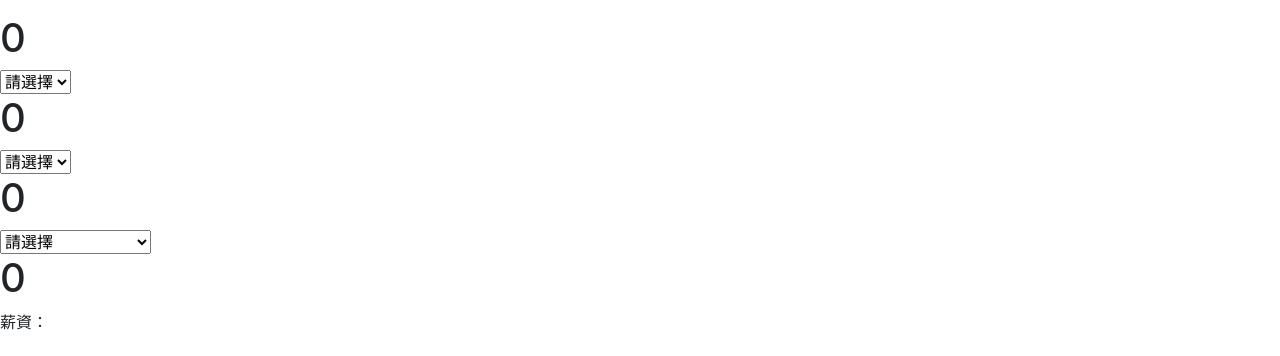
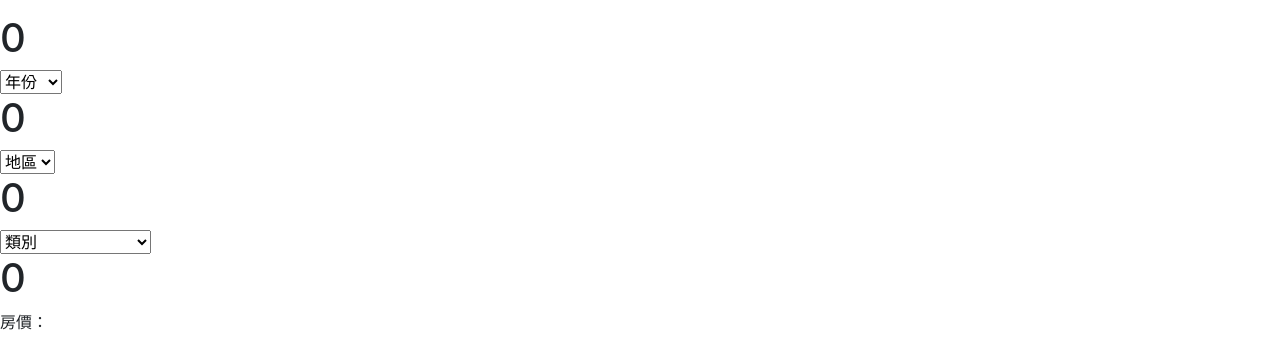
Before and after one commit to FrankLin-37/Group-Nice, a Vue app: page /Two in a window 1280 px wide. Shown: the part 444-800 px from the top of the page. Built offline with nearby package versions, Linux system fonts and the light colour scheme; a web font is replaced by a local one.

Commit message:
update + intstall

```diff
--- a/package.json
+++ b/package.json
@@ -9,9 +9,11 @@
     "preview": "vite preview"
   },
   "dependencies": {
+    "pinia": "^2.1.7",
     "sass": "^1.77.7",
     "vue": "^3.4.29",
-    "vue-router": "^4.3.3"
+    "vue-router": "^4.3.3",
+    "youtube-background": "^1.1.8"
   },
   "devDependencies": {
     "@vitejs/plugin-vue": "^5.0.5",
--- a/src/components/IncomeAndHouse.vue
+++ b/src/components/IncomeAndHouse.vue
@@ -119,14 +119,16 @@ export default{
 
             this.needYear = Math.ceil(this.housePrice / this.income);
 
+            if(!this.housePrice){
+                this.housePrice = ""
+            }
+
             if(!this.needYear){
-                this.needYear =""
+                this.needYear = ""
             }
-            if(!this.housePrice){
-                this.housePrice =""
-            }
+
             if(!this.income){
-                this.income =""
+                this.income = ""
             }
         },
     },
@@ -135,22 +137,11 @@ export default{
 
 <template>
 
-    <h1>{{ this.locationChecked }}</h1>
-    <select name="" id="" v-model="this.locationChecked" @change = "this.getresult()">
-        <option value="0">請選擇</option>
-        <option value="1">台北</option>
-        <option value="2">新北</option>
-        <option value="3">桃園</option>
-        <option value="4">新竹</option>
-        <option value="5">台中</option>
-        <option value="6">台南</option>
-        <option value="7">高雄</option>
-    </select>
-
-
-    <h1>{{ this.yearChecked }}</h1>
+<h1>{{ this.yearChecked }}</h1>
     <select name="" id="" v-model="this.yearChecked" @change = "this.getresult()">
-        <option value="0">請選擇</option>
+        <option value="0">年份</option>
+        <option :value="item" v-for="item in yearset.length">{{ this.yearset[item-1] }}</option>
+<!--
         <option value="1">{{ this.yearset[0] }}</option>
         <option value="2">{{ this.yearset[1] }}</option>
         <option value="3">{{ this.yearset[2] }}</option>
@@ -168,12 +159,24 @@ export default{
         <option value="15">{{ this.yearset[14] }}</option>
         <option value="16">{{ this.yearset[15] }}</option>
         <option value="17">{{ this.yearset[16] }}</option>
-        <option value="18">{{ this.yearset[17] }}</option>
+        <option value="18">{{ this.yearset[17] }}</option> -->
+    </select>
+
+    <h1>{{ this.locationChecked }}</h1>
+    <select name="" id="" v-model="this.locationChecked" @change = "this.getresult()">
+        <option value="0">地區</option>
+        <option value="1">台北</option>
+        <option value="2">新北</option>
+        <option value="3">桃園</option>
+        <option value="4">新竹</option>
+        <option value="5">台中</option>
+        <option value="6">台南</option>
+        <option value="7">高雄</option>
     </select>
 
     <h1>{{this.firstChoose}}</h1>
     <select name="firstchoose" id="" v-model="firstChoose">
-        <option value="0">請選擇</option>
+        <option value="0">類別</option>
         <option value="1" >性別</option>
         <option value="2" >年齡別</option>
         <option value="3" >教育程度別</option>
@@ -255,12 +258,11 @@ export default{
         <option value="56">{{ this.Title1[55] }}</option>
     </select>
 
+    <p>房價：</p>
+    <h1>{{ this.housePrice }}</h1>
 
     <p>薪資：</p>
     <h1>{{ this.income }}</h1>
-
-    <p>房價：</p>
-    <h1>{{ this.housePrice }}</h1>
 
     <p>需要：</p>
     <h1>{{ this.needYear }}</h1>
```
Also changed, not shown: 1 other file (tests, documents, lock files or other folders).
